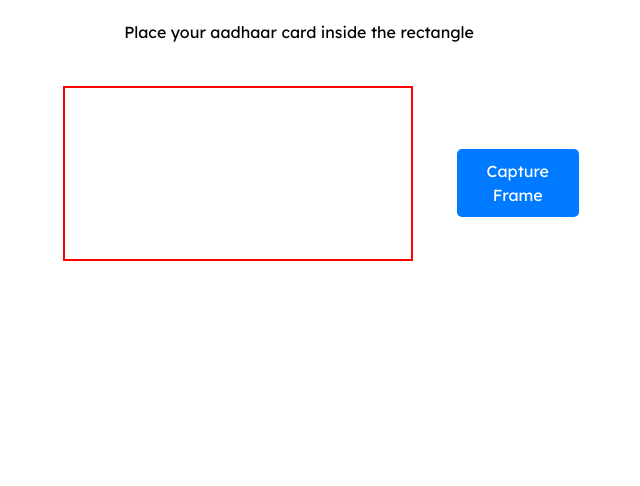
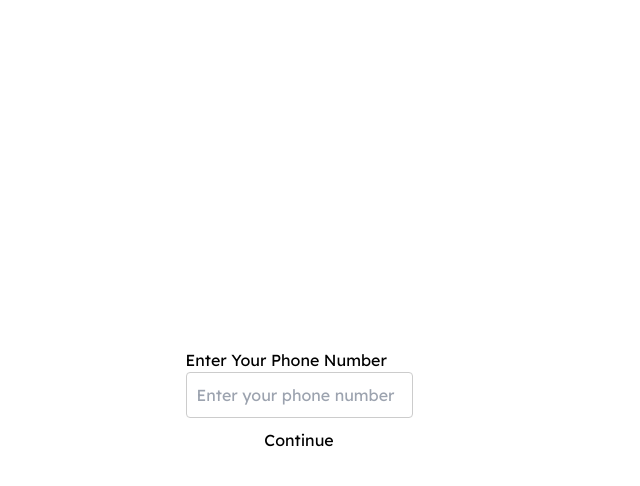
Before and after one commit to cereal-hecker/StandardCharteredKYC, a React (Vite) app: page / in a window 1280 px wide. Shown: the top 486 px of the page, without its empty margins (341-981 px from the left). Built offline with nearby package versions, Linux system fonts and the light colour scheme; no server answers.

Commit message:
added login

```diff
--- a/src/App.tsx
+++ b/src/App.tsx
@@ -1,10 +1,10 @@
 import './App.css'
-import CapturePage from './pages/DocumentsUpload/CameraCapture'
+import LoginPage from './pages/Login/Login'
 
 export default function App() {
   return (
     <div className="App">
-      <CapturePage />
+      <LoginPage />
     </div>
   )
 }
--- /dev/null
+++ b/src/components/otpInputBox/otpInput.tsx
@@ -0,0 +1,70 @@
+import React, { useRef, useState, useEffect } from 'react';
+
+const correctOTP = "123456";
+
+function OtpInputWithValidation({ numberOfDigits, checkOtp }) {
+  const [otp, setOtp] = useState(new Array(numberOfDigits).fill(""));
+  const [otpError, setOtpError] = useState("");
+  const otpBoxReference = useRef([]);
+
+  useEffect(() => {
+    if (checkOtp) {
+      handleSubmit();
+    }
+  }, [checkOtp]);
+
+  const handleChange = (value, index) => {
+    let newArr = [...otp];
+    newArr[index] = value;
+    setOtp(newArr);
+
+    if (value && index < numberOfDigits - 1) {
+      otpBoxReference.current[index + 1].focus();
+    }
+  };
+
+  const handleBackspaceAndEnter = (e, index) => {
+    if (e.key === "Backspace" && !e.target.value && index > 0) {
+      otpBoxReference.current[index - 1].focus();
+    } else if (e.key === "Enter") {
+      handleSubmit();
+    }
+  };
+
+  const handleSubmit = () => {
+    const enteredOtp = otp.join("");
+    if (enteredOtp.length !== numberOfDigits) {
+      setOtpError("Please fill all the OTP digits.");
+      return;
+    }
+    if (enteredOtp !== correctOTP) {
+      setOtpError("❌ Wrong OTP Please Check Again");
+    } else {
+      setOtpError("all seems fine");
+      // Here put the actual OTP verification logic
+
+    }
+  };
+
+  return (
+    <article>
+      <div className='flex items-center gap-4'>
+        {otp.map((digit, index) => (
+          <input
+            key={index}
+            type="text"
+            value={digit}
+            maxLength={1}
+            onChange={(e) => handleChange(e.target.value, index)}
+            onKeyUp={(e) => handleBackspaceAndEnter(e, index)}
+            ref={(el) => otpBoxReference.current[index] = el}
+            className="otp-input"
+          />
+        ))}
+      </div>
+      {otpError && <p className="otp-error">{otpError}</p>}
+    </article>
+  );
+}
+
+export default OtpInputWithValidation;
--- /dev/null
+++ b/src/pages/Login/Login.tsx
@@ -0,0 +1,61 @@
+import React, { useState } from 'react';
+import './LoginPage.css'; // Make sure this path is correct
+import OtpInputWithValidation from '../../components/otpInputBox/otpInput';
+
+const LoginPage = () => {
+  const [isOtpStep, setIsOtpStep] = useState(false);
+  const [userInput, setUserInput] = useState('');
+  const [checkOtp, setCheckOtp] = useState(false);
+  const [phoneError, setPhoneError] = useState('');
+
+  const handlePhoneNumberSubmit = (e) => {
+    e.preventDefault();
+    // Simple validation for a 10-digit phone number
+    if (userInput.trim().length !== 10 || isNaN(userInput)) {
+      setPhoneError('Please enter a valid 10-digit phone number.');
+      return; // Prevent submission if validation fails
+    }
+    // Reset error state if validation passes
+    setPhoneError('');
+    console.log('Phone number submitted:', userInput);
+    setIsOtpStep(true); // Move to OTP step
+  };
+
+  const handleOtpSubmit = (e) => {
+    e.preventDefault();
+    setCheckOtp(true);
+    console.log('OTP submitted:', userInput);
+    // OTP submission logic here
+  };
+
+  return (
+    <div className="login-page">
+      <form onSubmit={isOtpStep ? handleOtpSubmit : handlePhoneNumberSubmit}>
+        {isOtpStep ? (
+          <div>
+            <h1>Enter Your One Time Password</h1>
+            <OtpInputWithValidation
+              numberOfDigits={6}
+              checkOtp={checkOtp}
+            />
+          </div>
+        ) : (
+          <div>
+            <h1>Enter Your Phone Number</h1>
+            <input
+              type="tel"
+              id="phone-number"
+              value={userInput}
+              onChange={(e) => setUserInput(e.target.value)}
+              placeholder="Enter your phone number"
+            />
+            {phoneError && <div className="phone-error">{phoneError}</div>} {/* Conditional rendering */}
+          </div>
+        )}
+        <button type="submit" disabled={isOtpStep ? false : userInput.trim().length !== 10 || isNaN(userInput)}>{isOtpStep ? 'Submit OTP' : 'Continue'}</button>
+      </form>
+    </div>
+  );
+};
+
+export default LoginPage;
--- /dev/null
+++ b/src/pages/Login/LoginPage.css
@@ -0,0 +1,34 @@
+.login-page {
+    display: flex;
+    justify-content: center;
+    align-items: center;
+    height: 100vh; /* Full height of the viewport */
+  }
+
+  form {
+    display: flex;
+    flex-direction: column;
+    gap: 10px; /* Space between form elements */
+  }
+
+  input[type="tel"],
+  input[type="text"] {
+    padding: 10px;
+    font-size: 16px;
+    border-radius: 4px;
+    border: 1px solid #ccc; /* Light gray border */
+  }
+
+  button {
+    padding: 10px 20px;
+    font-size: 16px;
+    color: white;
+    background-color: #007bff; /* Bootstrap primary blue */
+    border: none;
+    border-radius: 5px;
+    cursor: pointer;
+  }
+
+  button:hover {
+    background-color: #0056b3; /* Darker blue on hover */
+  }
```
